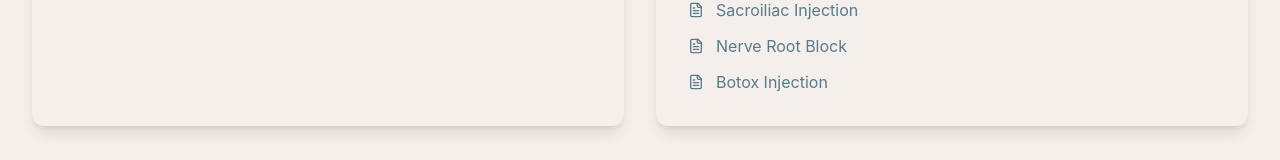
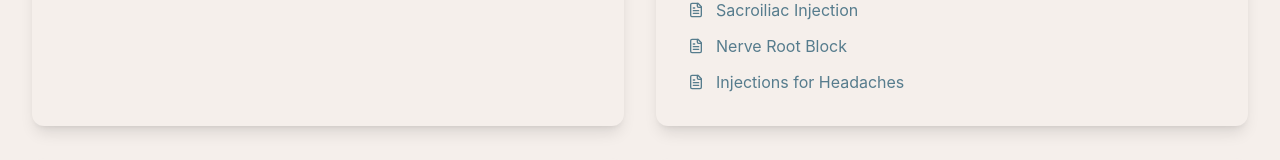
Before and after one commit to innervationitpune/maxcare, a React (Vite) app: page /information in a window 1280 px wide. Shown: the part 746-906 px from the top of the page. Built offline with nearby package versions, Linux system fonts and the light colour scheme.

Commit message:
Update Information.jsx

```diff
--- a/src/pages/Information.jsx
+++ b/src/pages/Information.jsx
@@ -18,14 +18,14 @@ const Information = () => {
         'Detailed information about various injection procedures and what to expect.',
       items: [
         { label: 'Epidural Injection' },
-        { label: 'Facet Joint Medial Branch Block' }, // corrected spelling
+        { label: 'Facet Joint Medial Branch Block' },
         { label: 'General Information' },
         { label: 'Knee Joint Genicular Nerve RF' },
         { label: 'Occipital Nerve Injection' },
         { label: 'Radio Frequency Ablation Injection' },
         { label: 'Sacroiliac Injection' },
-        { label: 'Nerve Root Block' }, // new item
-        { label: 'Botox Injection' },  // new item
+        { label: 'Nerve Root Block' },
+        { label: 'Injections for Headaches' }, // updated (was Botox Injection)
       ],
     },
     {
```
